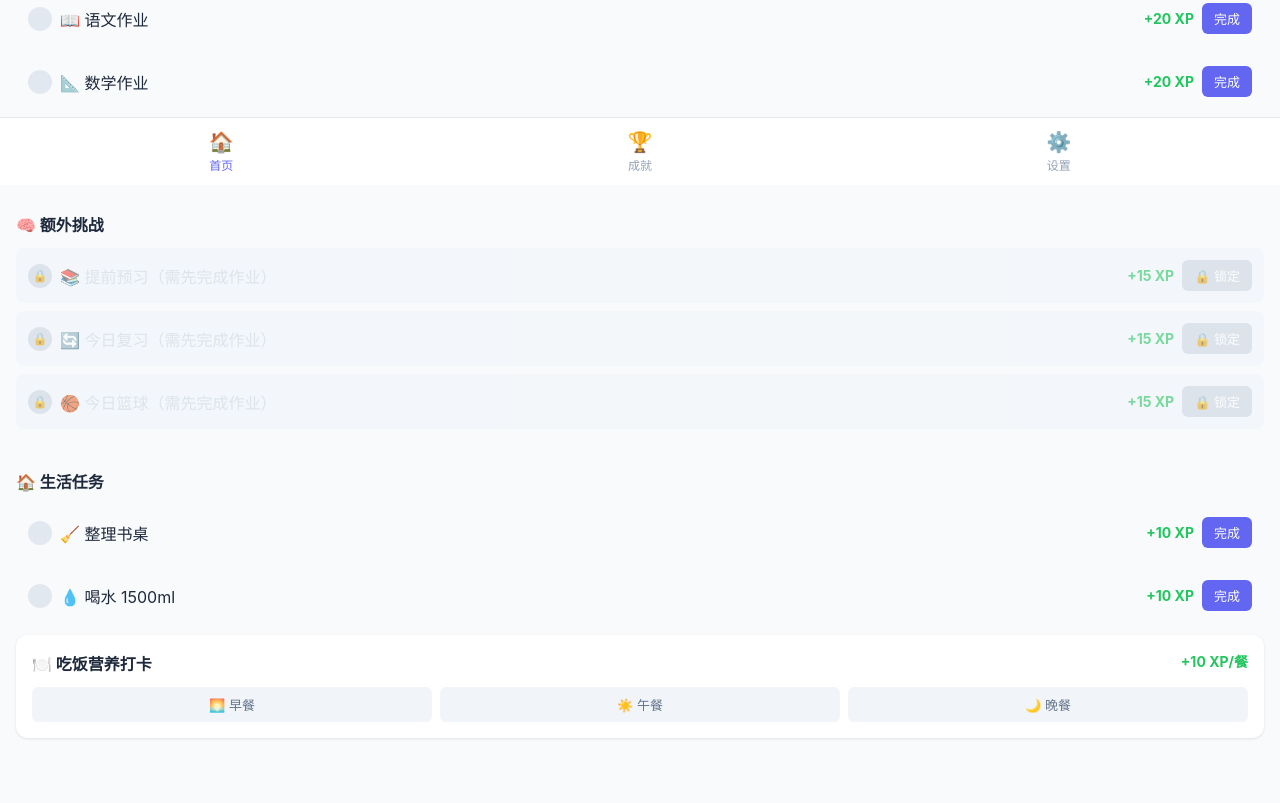
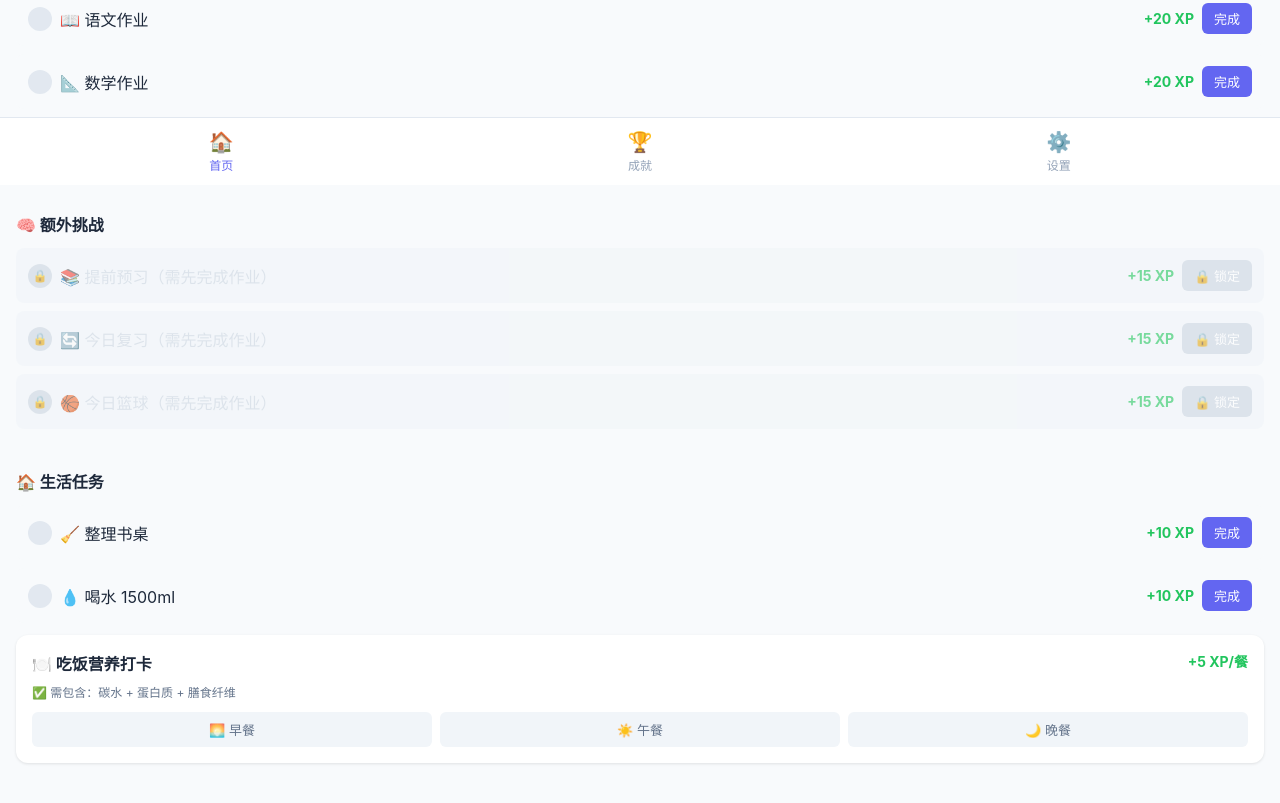
Before and after one commit to kzredpapa/xta-game2, a website: page index.html in a window 1280 px wide. Shown: the part 615-1418 px from the top of the page. Drawn offline with Linux system fonts and the light colour scheme.

Commit message:
Add: 吃饭营养打卡说明（碳水 + 蛋白质 + 膳食纤维）

```diff
--- a/index.html
+++ b/index.html
@@ -221,10 +221,11 @@
       <div id="life-tasks"></div>
 
       <div class="card" style="margin-top: 12px;">
-        <div style="display: flex; justify-content: space-between; margin-bottom: 12px;">
+        <div style="display: flex; justify-content: space-between; margin-bottom: 8px;">
           <span style="font-weight: bold;">🍽️ 吃饭营养打卡</span>
-          <span style="color: #22c55e; font-weight: bold; font-size: 14px;">+10 XP/餐</span>
+          <span style="color: #22c55e; font-weight: bold; font-size: 14px;">+5 XP/餐</span>
         </div>
+        <p style="font-size: 12px; color: #64748b; margin-bottom: 12px;">✅ 需包含：碳水 + 蛋白质 + 膳食纤维</p>
         <div class="meal-btns">
           <button class="meal-btn pending" id="meal-breakfast">🌅 早餐</button>
           <button class="meal-btn pending" id="meal-lunch">☀️ 午餐</button>
```
